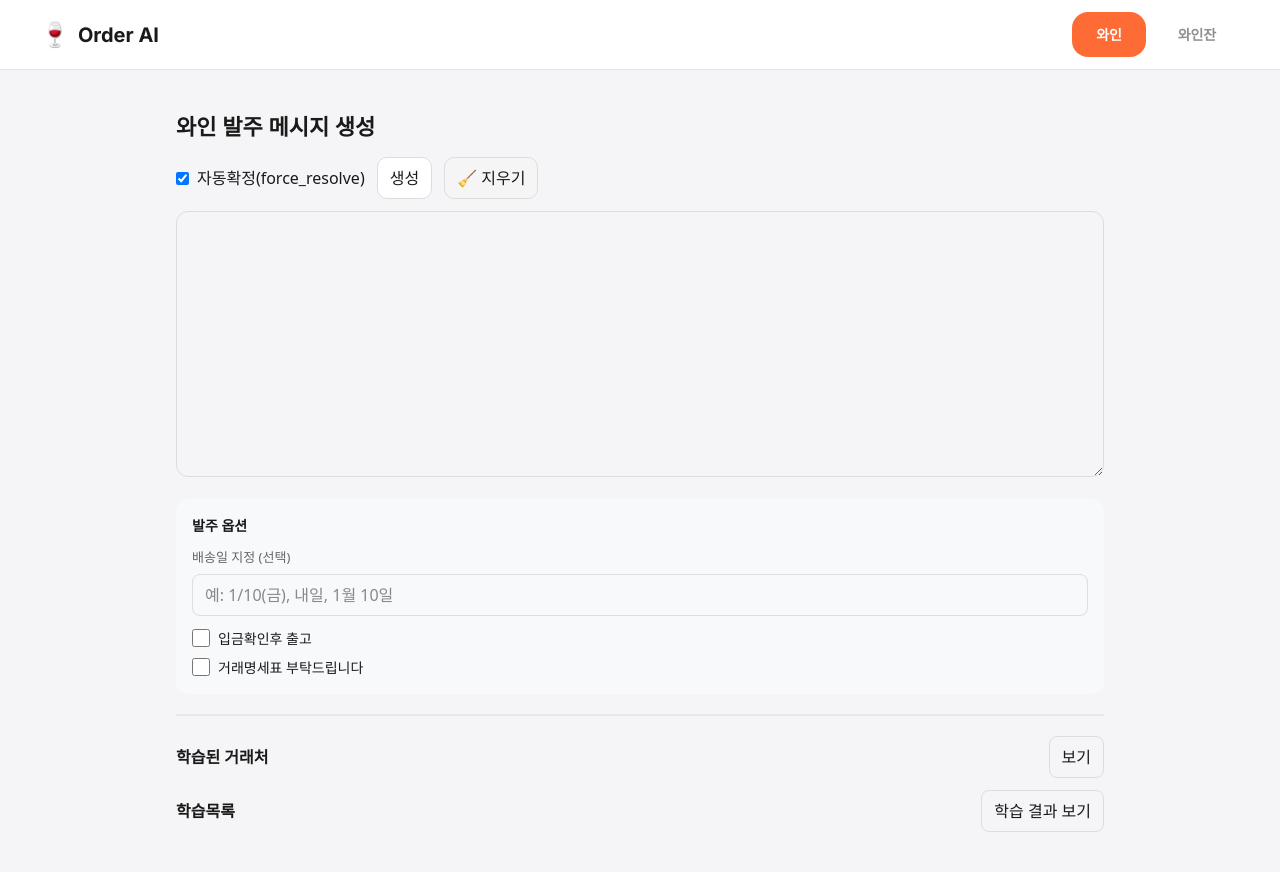
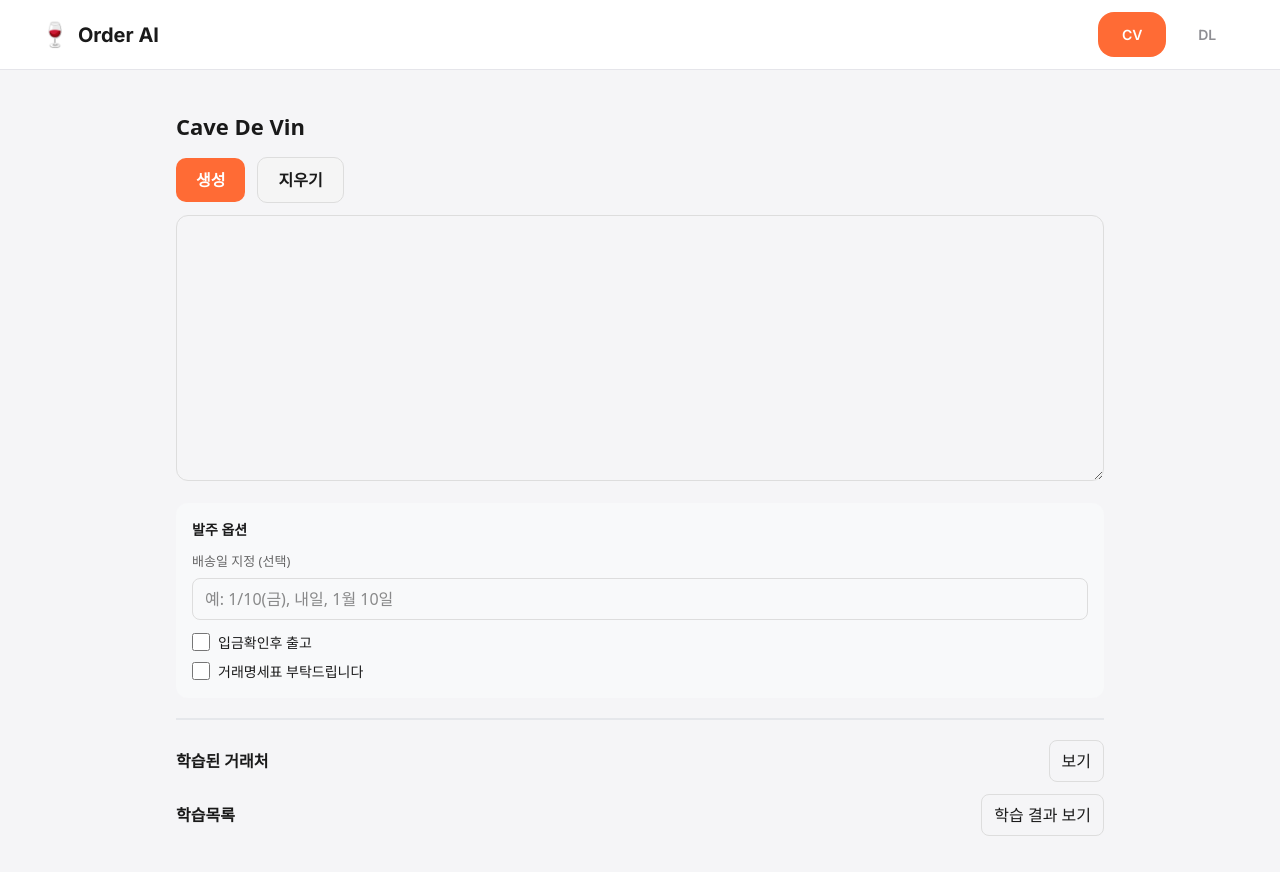
Before and after one commit to chanbap24-create/order_ai, a Next.js app: page /wine in a window 1280 px wide. Shown: the top 872 px of the page. Built offline with nearby package versions, Linux system fonts and the light colour scheme.

Commit message:
feat: UI 개선 (CV/DL 탭명, Cave De Vin/Daeyoo Life 제목, 자동확정 제거, 버튼 통일, 홈 카드 클릭 가능)

```diff
--- a/app/components/Navigation.tsx
+++ b/app/components/Navigation.tsx
@@ -63,7 +63,7 @@ export default function Navigation() {
               letterSpacing: '-0.011em'
             }}
           >
-            와인
+            CV
           </Link>
 
           <Link
@@ -80,7 +80,7 @@ export default function Navigation() {
               letterSpacing: '-0.011em'
             }}
           >
-            와인잔
+            DL
           </Link>
         </div>
       </div>
--- a/app/glass/page.tsx
+++ b/app/glass/page.tsx
@@ -466,48 +466,43 @@ export default function Home() {
     >
       {/* ===== Header ===== */}
       <div style={{ display: "flex", alignItems: "center", gap: 10 }}>
-        <div style={{ fontSize: 22, fontWeight: 800 }}>와인잔 발주 메시지 생성</div>
+        <div style={{ fontSize: 22, fontWeight: 800 }}>Daeyoo Life</div>
       </div>
 
       {/* ===== Controls ===== */}
       <div style={{ display: "flex", gap: 12, marginTop: 14, alignItems: "center" }}>
-        <label style={{ display: "flex", gap: 8, alignItems: "center" }}>
-          <input
-            type="checkbox"
-            checked={force}
-            onChange={(e) => setForce(e.target.checked)}
-          />
-          자동확정(force_resolve)
-        </label>
-
         <button
           onClick={run}
           disabled={loading}
           style={{
-            padding: "8px 12px",
+            padding: "10px 20px",
             borderRadius: 10,
-            border: "1px solid #ddd",
+            border: "none",
             cursor: loading ? "not-allowed" : "pointer",
-            background: loading ? "#f5f5f5" : "#fff",
+            background: loading ? "#ccc" : "#FF6B35",
+            color: "white",
+            fontWeight: 600,
+            fontSize: 16,
           }}
         >
           {loading ? "생성중..." : "생성"}
         </button>
 
-        {/* ✅ 지우기 */}
         <button
           onClick={clearAll}
           disabled={loading || (!text.trim() && !data)}
           style={{
-            padding: "8px 12px",
+            padding: "10px 20px",
             borderRadius: 10,
             border: "1px solid #ddd",
             cursor: loading || (!text.trim() && !data) ? "not-allowed" : "pointer",
             background: loading || (!text.trim() && !data) ? "#f5f5f5" : "#fff",
+            fontWeight: 600,
+            fontSize: 16,
           }}
           title="입력된 내용을 지우고 결과를 초기화합니다"
         >
-          🧹 지우기
+          지우기
         </button>
       </div>
 
--- a/app/page.tsx
+++ b/app/page.tsx
@@ -49,6 +49,7 @@ export default function Home() {
           marginBottom: 'var(--space-8)'
         }}>
           {/* Wine Card */}
+          <Link href="/wine" style={{ textDecoration: 'none' }}>
             <Card hover>
               <div style={{
                 display: 'flex',
@@ -83,16 +84,12 @@ export default function Home() {
                     거래처와 품목을 자동으로 인식하고<br />발주 메시지를 생성합니다
                   </p>
                 </div>
-
-              <Link href="/wine" style={{ textDecoration: 'none' }}>
-                <Button variant="primary" style={{ width: '100%' }}>
-                  시작하기
-                </Button>
-              </Link>
               </div>
             </Card>
+          </Link>
 
           {/* Glass Card */}
+          <Link href="/glass" style={{ textDecoration: 'none' }}>
             <Card hover>
               <div style={{
                 display: 'flex',
@@ -126,14 +123,9 @@ export default function Home() {
                     와인잔 품목과 수량을 빠르게<br />확인하고 발주할 수 있습니다
                   </p>
                 </div>
-
-              <Link href="/glass" style={{ textDecoration: 'none' }}>
-                <Button variant="outline" style={{ width: '100%' }}>
-                  시작하기
-                </Button>
-              </Link>
               </div>
             </Card>
+          </Link>
         </div>
 
         {/* Features */}
--- a/app/wine/page.tsx
+++ b/app/wine/page.tsx
@@ -466,48 +466,43 @@ export default function Home() {
     >
       {/* ===== Header ===== */}
       <div style={{ display: "flex", alignItems: "center", gap: 10 }}>
-        <div style={{ fontSize: 22, fontWeight: 800 }}>와인 발주 메시지 생성</div>
+        <div style={{ fontSize: 22, fontWeight: 800 }}>Cave De Vin</div>
       </div>
 
       {/* ===== Controls ===== */}
       <div style={{ display: "flex", gap: 12, marginTop: 14, alignItems: "center" }}>
-        <label style={{ display: "flex", gap: 8, alignItems: "center" }}>
-          <input
-            type="checkbox"
-            checked={force}
-            onChange={(e) => setForce(e.target.checked)}
-          />
-          자동확정(force_resolve)
-        </label>
-
         <button
           onClick={run}
           disabled={loading}
           style={{
-            padding: "8px 12px",
+            padding: "10px 20px",
             borderRadius: 10,
-            border: "1px solid #ddd",
+            border: "none",
             cursor: loading ? "not-allowed" : "pointer",
-            background: loading ? "#f5f5f5" : "#fff",
+            background: loading ? "#ccc" : "#FF6B35",
+            color: "white",
+            fontWeight: 600,
+            fontSize: 16,
           }}
         >
           {loading ? "생성중..." : "생성"}
         </button>
 
-        {/* ✅ 지우기 */}
         <button
           onClick={clearAll}
           disabled={loading || (!text.trim() && !data)}
           style={{
-            padding: "8px 12px",
+            padding: "10px 20px",
             borderRadius: 10,
             border: "1px solid #ddd",
             cursor: loading || (!text.trim() && !data) ? "not-allowed" : "pointer",
             background: loading || (!text.trim() && !data) ? "#f5f5f5" : "#fff",
+            fontWeight: 600,
+            fontSize: 16,
           }}
           title="입력된 내용을 지우고 결과를 초기화합니다"
         >
-          🧹 지우기
+          지우기
         </button>
       </div>
 
```
Lines whose indentation alone changed are shown as unchanged.
